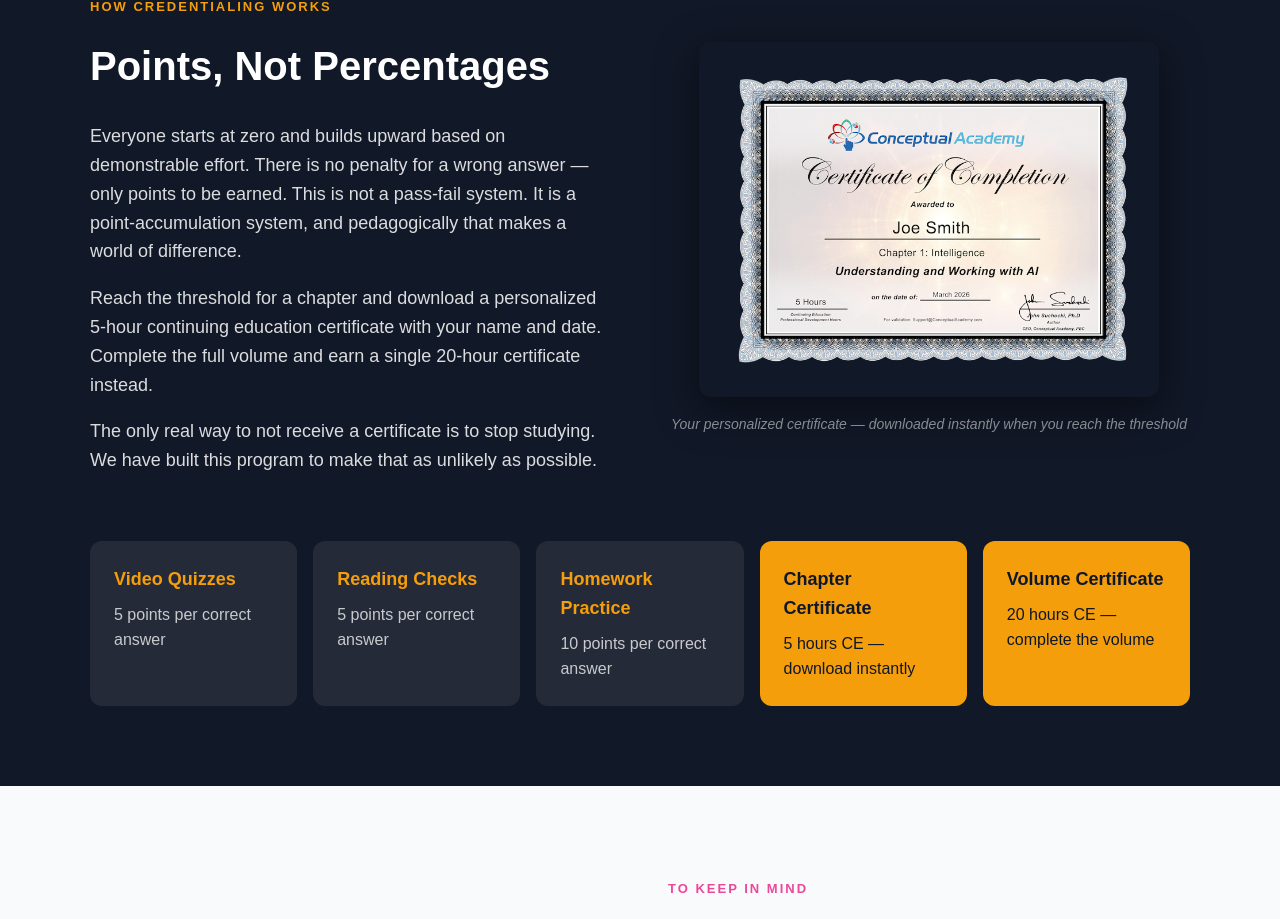
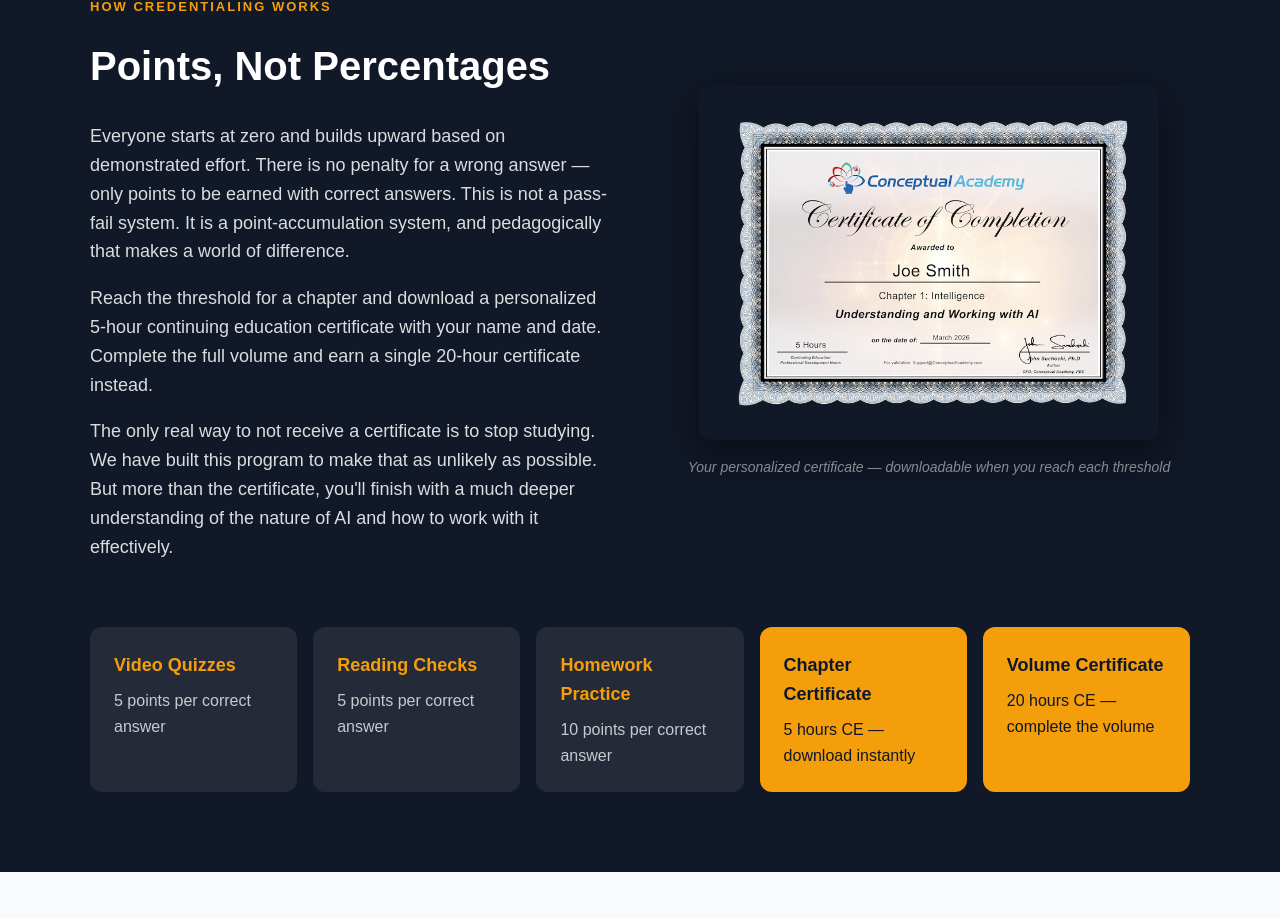
Before and after one commit to Suchocki88/UnderstandingAI.ai, a Next.js app: page /academy in a window 1280 px wide. Shown: the part 3218-4137 px from the top of the page. Built offline with nearby package versions, Linux system fonts and the light colour scheme.

Commit message:
Update page.tsx

```diff
--- a/app/academy/page.tsx
+++ b/app/academy/page.tsx
@@ -209,13 +209,13 @@ export default function Page() {
               </p>
               <h2 style={{ fontSize: 40, margin: "0 0 24px" }}>Points, Not Percentages</h2>
               <p style={{ fontSize: 18, color: "rgba(255,255,255,0.85)", marginBottom: 16 }}>
-                Everyone starts at zero and builds upward based on demonstrable effort. There is no penalty for a wrong answer — only points to be earned. This is not a pass-fail system. It is a point-accumulation system, and pedagogically that makes a world of difference.
+                Everyone starts at zero and builds upward based on demonstrated effort. There is no penalty for a wrong answer — only points to be earned with correct answers. This is not a pass-fail system. It is a point-accumulation system, and pedagogically that makes a world of difference.
               </p>
               <p style={{ fontSize: 18, color: "rgba(255,255,255,0.85)", marginBottom: 16 }}>
                 Reach the threshold for a chapter and download a personalized 5-hour continuing education certificate with your name and date. Complete the full volume and earn a single 20-hour certificate instead.
               </p>
               <p style={{ fontSize: 18, color: "rgba(255,255,255,0.85)" }}>
-                The only real way to not receive a certificate is to stop studying. We have built this program to make that as unlikely as possible.
+                The only real way to not receive a certificate is to stop studying. We have built this program to make that as unlikely as possible. But more than the certificate, you'll finish with a much deeper understanding of the nature of AI and how to work with it effectively.
               </p>
             </div>
             <div style={{ display: "flex", flexDirection: "column", alignItems: "center", gap: 16 }}>
@@ -225,7 +225,7 @@ export default function Page() {
                 style={{ width: "100%", maxWidth: 460, borderRadius: 12, boxShadow: "0 12px 40px rgba(0,0,0,0.5)" }}
               />
               <p style={{ fontSize: 14, color: "rgba(255,255,255,0.5)", fontStyle: "italic", textAlign: "center", margin: 0 }}>
-                Your personalized certificate — downloaded instantly when you reach the threshold
+                Your personalized certificate — downloadable when you reach each threshold
               </p>
             </div>
           </div>
```
